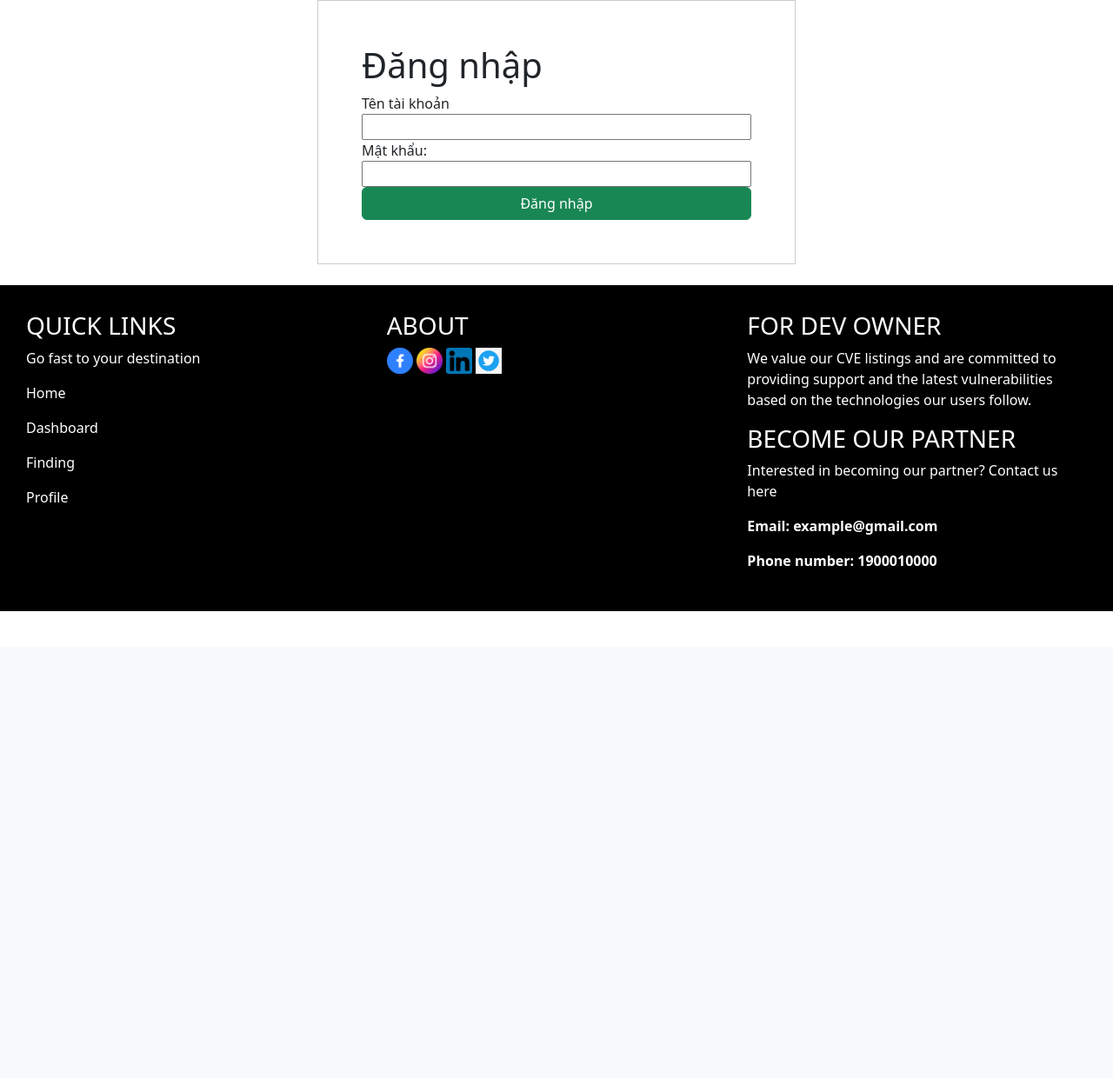
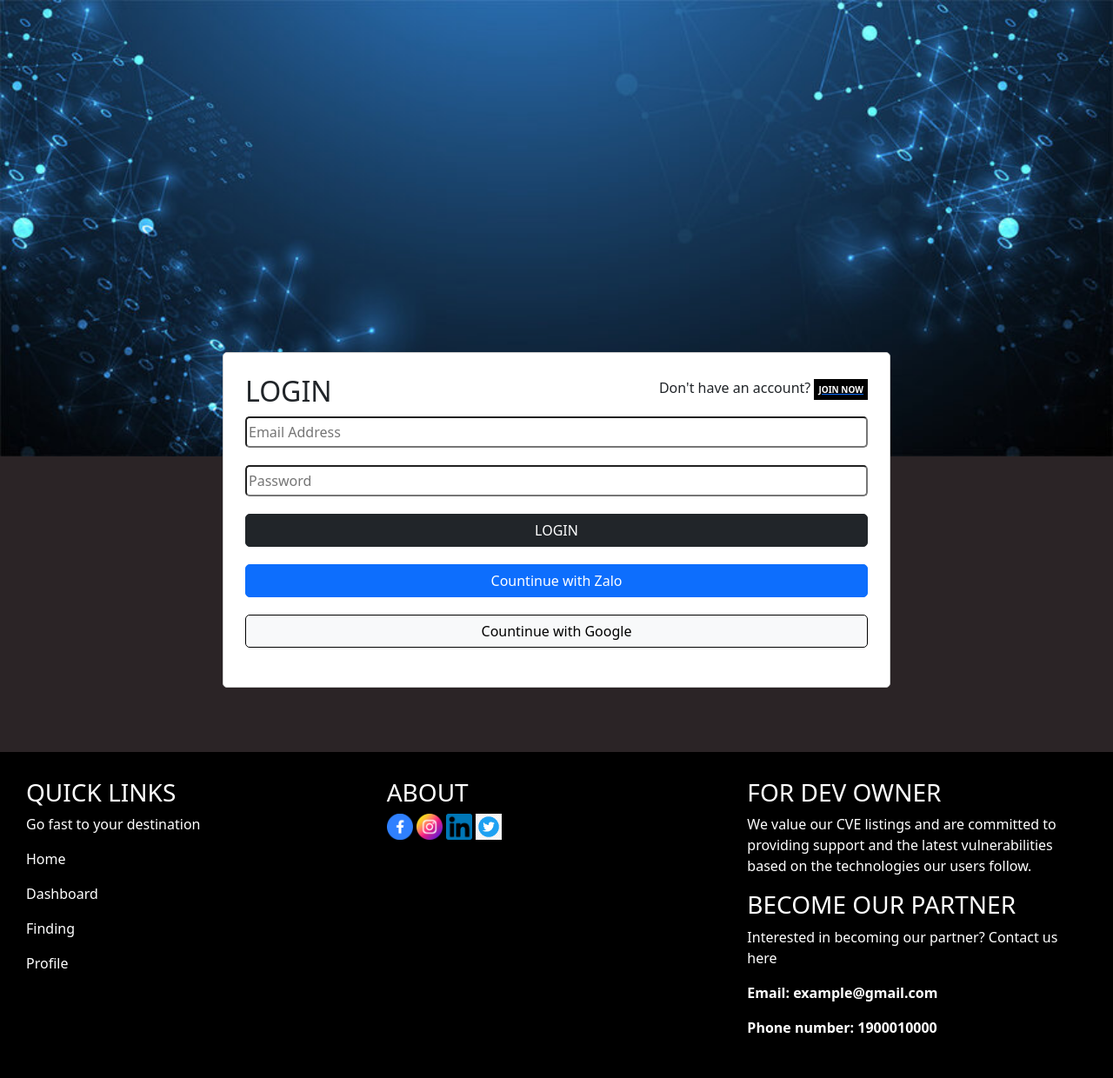
Before and after one commit to okthichiatay77/SecurityNews, a Django app: page /account/login/ in a window 1280 px wide. Shown: the part 56-1296 px from the top of the page at 87% size. Before the commit the page ends 759 px from the top, so only its background shows below. Run offline with Django 4.2, Linux system fonts and the light colour scheme.

Commit message:
update code

```diff
--- a/templates/accounts/login.html
+++ b/templates/accounts/login.html
@@ -1,14 +1,28 @@
 {% extends 'navbar.html' %}
 
 {% block css %}
-    #form-login {
-    width: 550px;
-    border: 1px solid #ccc;
-    padding: 50px;
-        background-color: white;
+    body {
+        background-color: #2b2426 !important;
     }
     input, button {
         width: 100%;
+    }
+    .form-login {
+        width: 60%;
+        border: 1px solid #ccc;
+        padding: 50px;
+        background-color: white;
+        padding: 25px;
+        border-radius: 5px;
+        line-height: 30px;
+        margin-top: -120px;
+        margin-bottom: 50px;
+        z-index: 99;
+        position:relative;
+    }
+    .form-login > form > * {
+        margin-bottom: 20px;
+        border-radius: 5px;
     }
 {% endblock %}
 
@@ -18,19 +32,23 @@
 
 
 {% block content %}
-    <div class="container" id="form-login">
-        <h1>Đăng nhập</h1>
+    <img src="/media/bg-sec.jpg" style="width: 100%" alt="background">
+    <div class="container form-login">
+        <div class="row">
+            <div class="col">
+                <h2>LOGIN</h2>
+            </div>
+            <div class="col">
+                <p style="float: right;">Don't have an account? <a href="{% url 'accounts:sign_up' %}"><b style="background-color: black; color: white; padding: 5px; font-size: 10px;">JOIN NOW</b></a></p>
+            </div>
+        </div>
         <form method="post">
             {% csrf_token %}
-            <label for="username">
-                Tên tài khoản
-            </label><br>
-            <input type="text" name="username" id="username">
-            <label for="password">
-                Mật khẩu:
-            </label>
-            <input type="password" name="password" id="password">
-            <button type="submit" class="btn btn-success">Đăng nhập</button>
+            <input type="text" name="username" id="username" placeholder="Email Address">
+            <input type="password" name="password" id="password" placeholder="Password">
+            <button type="submit" class="btn btn-dark">LOGIN</button>
+            <button class="btn btn-primary">Countinue with Zalo</button>
+            <button class="btn btn-light" style="border-color: black">Countinue with Google</button>
         </form>
     </div>
 {% endblock %}
--- a/templates/home.html
+++ b/templates/home.html
@@ -100,7 +100,7 @@
     <div style="background-color: white !important; color: black !important; padding: 20px;">
         <div class="container">
             <div class="row">
-                <h2>Technoligies</h2>
+                <a href="#"><h2>Technoligies</h2></a>
                 <div class="row row-cols-1 row-cols-md-3 g-4">
                     {% for i in list_news %}
                         <div class="col">
@@ -123,7 +123,7 @@
             </div>
             <br>
             <div class="row">
-                <h2>List CVE</h2>
+                <a href="{% url 'app:list_cves' %}"><h2>List CVE</h2></a>
                 <div class="row row-cols-1 row-cols-md-3 g-4">
                     {% for i in list_news %}
                         <div class="col">
```
Also changed, not shown: templates/accounts/profile.html (+18 -7 lines), templates/accounts/sign_up.html (+32 -6 lines), db.sqlite3.
